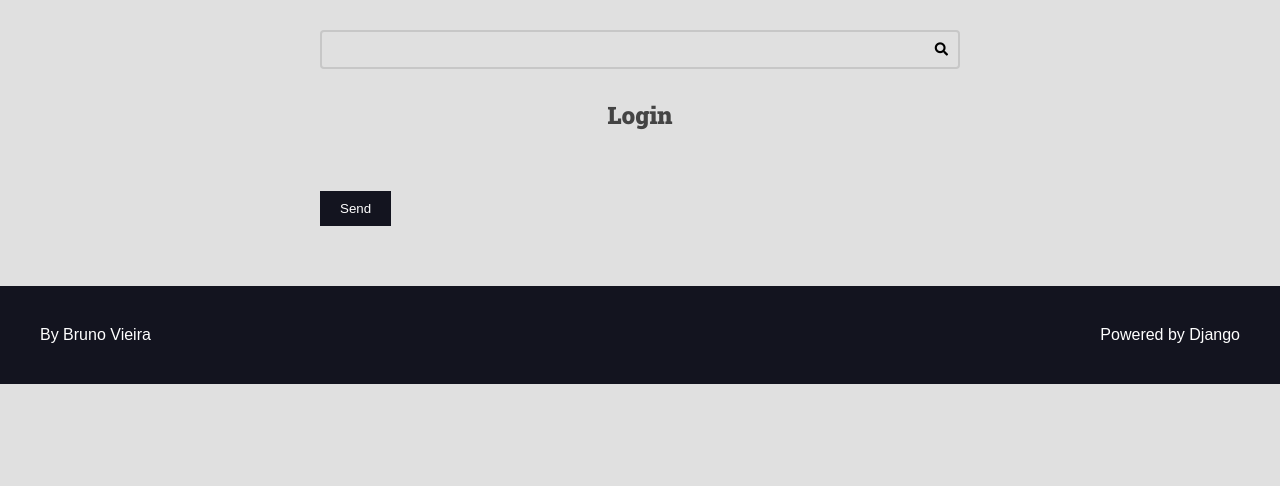
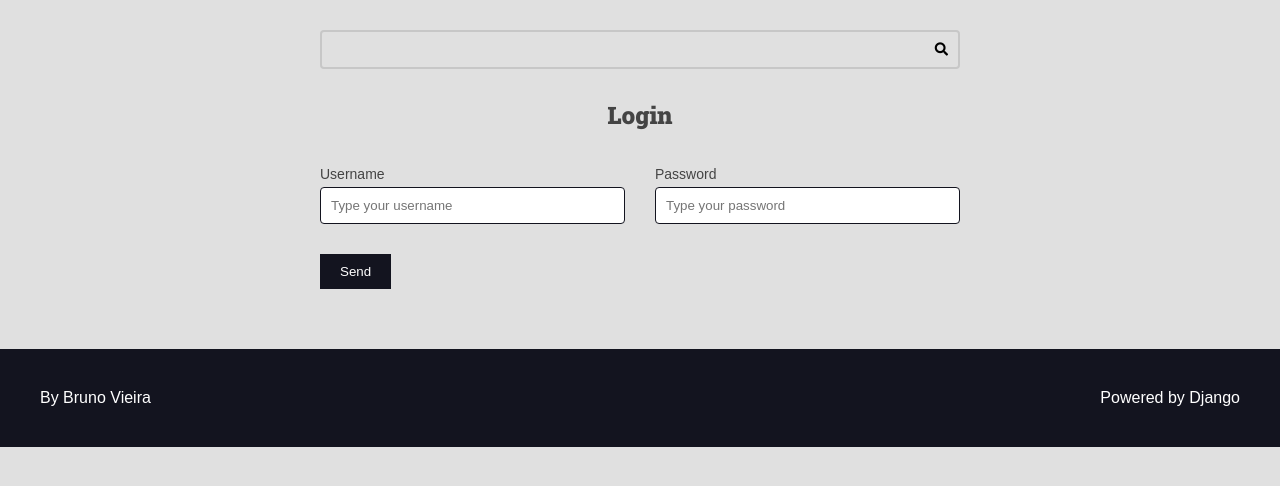
Before and after one commit to Vieira2v/Project-Recipes, a Django app: page /authors/login/ in a window 1280 px wide. Shown: the part 130-616 px from the top of the page. Run offline with Django 4.2, Linux system fonts and the light colour scheme.

Commit message:
Parte de login criada, e de logout tambem.

```diff
--- /dev/null
+++ b/authors/forms/__init__.py
@@ -0,0 +1,3 @@
+# flake8: noqa
+from .register_form import RegisterForm
+from .login import LoginForm
--- /dev/null
+++ b/authors/forms/login.py
@@ -0,0 +1,14 @@
+from django import forms  # type: ignore
+from utils.django_forms import add_placeholder
+
+
+class LoginForm(forms.Form):
+    def __init__(self, *args, **kwargs):
+        super().__init__(*args, **kwargs)
+        add_placeholder(self.fields['username'], 'Type your username')
+        add_placeholder(self.fields['password'], 'Type your password')
+
+    username = forms.CharField()
+    password = forms.CharField(
+        widget=forms.PasswordInput()
+    )
--- a/authors/templates/authors/pages/login.html
+++ b/authors/templates/authors/pages/login.html
@@ -6,6 +6,18 @@
 {% block content %}
   <div class="main-content center container">
     <h2>Login</h2>
+    {% if request.user.is_authenticated %}
+      <div>
+        Your are logged in with
+        {{ request.user.username }}.
+        Please,
+        <form class="inline-form" action="{% url "authors:logout" %}" method='POST'>
+          {% csrf_token %}
+          <input type="hidden" name="username" value="{{ request.user.username }}">
+          <button class="plaintext-button" type="submit">click here</button>
+        </form> to logout
+      </div>
+    {% endif %}
   </div>
 
   {% include "global/partials/messages.html" %}
--- a/authors/urls.py
+++ b/authors/urls.py
@@ -8,4 +8,5 @@ urlpatterns = [
     path('register/create/', views.register_create, name='register_create'),
     path('login/', views.login_view, name='login'),
     path('login/create/', views.login_create, name='login_create'),
+    path('logout/', views.logout_view, name='logout'),
 ]
--- a/authors/views.py
+++ b/authors/views.py
@@ -1,8 +1,11 @@
 from django.shortcuts import render, redirect  # type: ignore # noqa: F401
-from .forms import RegisterForm  # type: ignore # noqa: F401
+from .forms import RegisterForm, LoginForm  # type: ignore # noqa: F401
 from django.http import Http404  # type: ignore # noqa: F401
 from django.contrib import messages  # type: ignore # noqa: F401
 from django.urls import reverse  # type: ignore # noqa: F401
+from django.contrib.auth import authenticate, login  # type: ignore # noqa:F401
+from django.contrib.auth import logout
+from django.contrib.auth.decorators import login_required  # type: ignore
 
 
 def register_view(request):
@@ -33,13 +36,50 @@ def register_create(request):
         messages.success(request, 'Your user is created, please log in.')
 
         del (request.session['register_form_data'])
+        return redirect(reverse('authors:login'))
 
     return redirect('authors:register')
 
 
 def login_view(request):
-    return render(request, 'authors/pages/login.html')
+    form = LoginForm()
+    return render(request, 'authors/pages/login.html', {
+        'form': form,
+        'form_action': reverse('authors:login_create'),
+    })
 
 
 def login_create(request):
-    return render(request, 'authors/pages/login.html')
+    if not request.POST:
+        raise Http404()
+
+    form = LoginForm(request.POST)
+    login_url = reverse('authors:login')
+
+    if form.is_valid():
+        authenticated_user = authenticate(
+            username=form.cleaned_data.get('username', ''),
+            password=form.cleaned_data.get('password', ''),
+        )
+
+        if authenticated_user is not None:
+            messages.success(request, ' Your are logged in.')
+            login(request, authenticated_user)
+        else:
+            messages.error(request, 'Invalid credentials')
+    else:
+        messages.error(request, 'Invalid username or password')
+
+    return redirect(login_url)
+
+
+@login_required(login_url='authors:login', redirect_field_name='next')
+def logout_view(request):
+    if not request.POST:
+        return redirect(reverse('authors:login'))
+
+    if request.POST.get('username') != request.user.username:
+        return redirect(reverse('authors:login'))
+
+    logout(request)
+    return redirect(reverse('authors:login'))
--- a/base_templates/global/partials/head.html
+++ b/base_templates/global/partials/head.html
@@ -431,5 +431,18 @@
         background: var(--color-primary-dark);
         color: var(--color-white);
     }
+
+    .plaintext-button {
+        display: inline;
+        border: none;
+        background: none;
+        cursor: pointer;
+        color: var(--color-primary);
+        font-size: 1.6rem;
+    }
+
+    .inline-form {
+        display: inline;
+    }
 </style>
 </head>
--- /dev/null
+++ b/utils/django_forms.py
@@ -0,0 +1,24 @@
+from django.core.exceptions import ValidationError  # type: ignore
+import re
+
+
+def add_attr(field, attr_name, attr_new_val):
+    existing = field.widget.attrs.get(attr_name, '')
+    field.widget.attrs[attr_name] = f'{existing} {attr_new_val}'.strip()
+
+
+def add_placeholder(field, placeholder_val):
+    add_attr(field, 'placeholder', placeholder_val)
+
+
+def strong_password(password):
+    regex = re.compile(r'^(?=.*[a-z])(?=.*[A-Z])(?=.*[0-9]).{8,}$')
+
+    if not regex.match(password):
+        raise ValidationError((
+            'Password must have at least one uppercase letter, '
+            'one lowercase letter and one number. The length should be '
+            'at least 8 characters.'
+        ),
+            code='invalid'
+        )
```
Also changed, not shown: authors/forms/register_form.py (renamed from authors/forms.py, +2 -23 lines).
